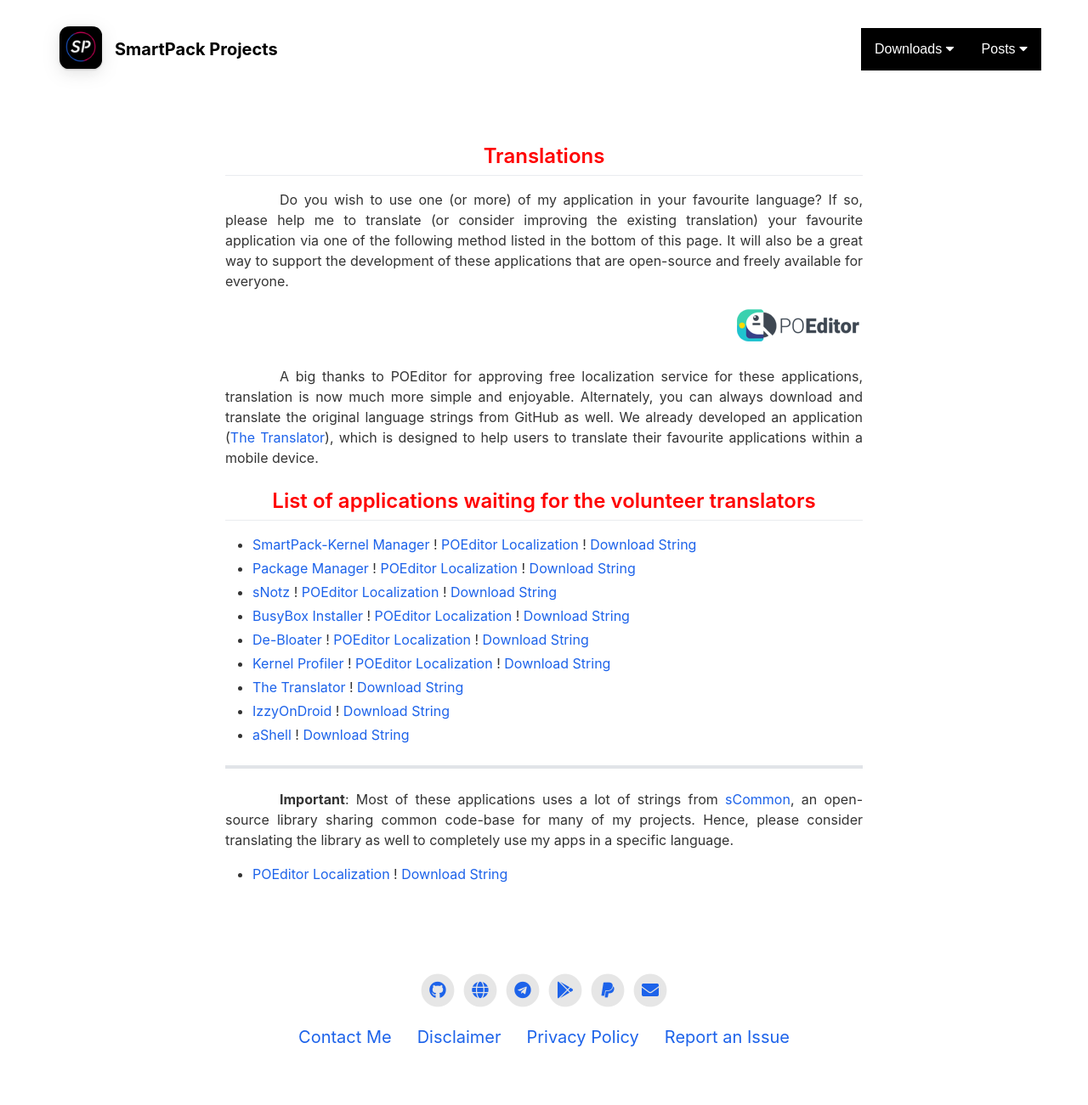
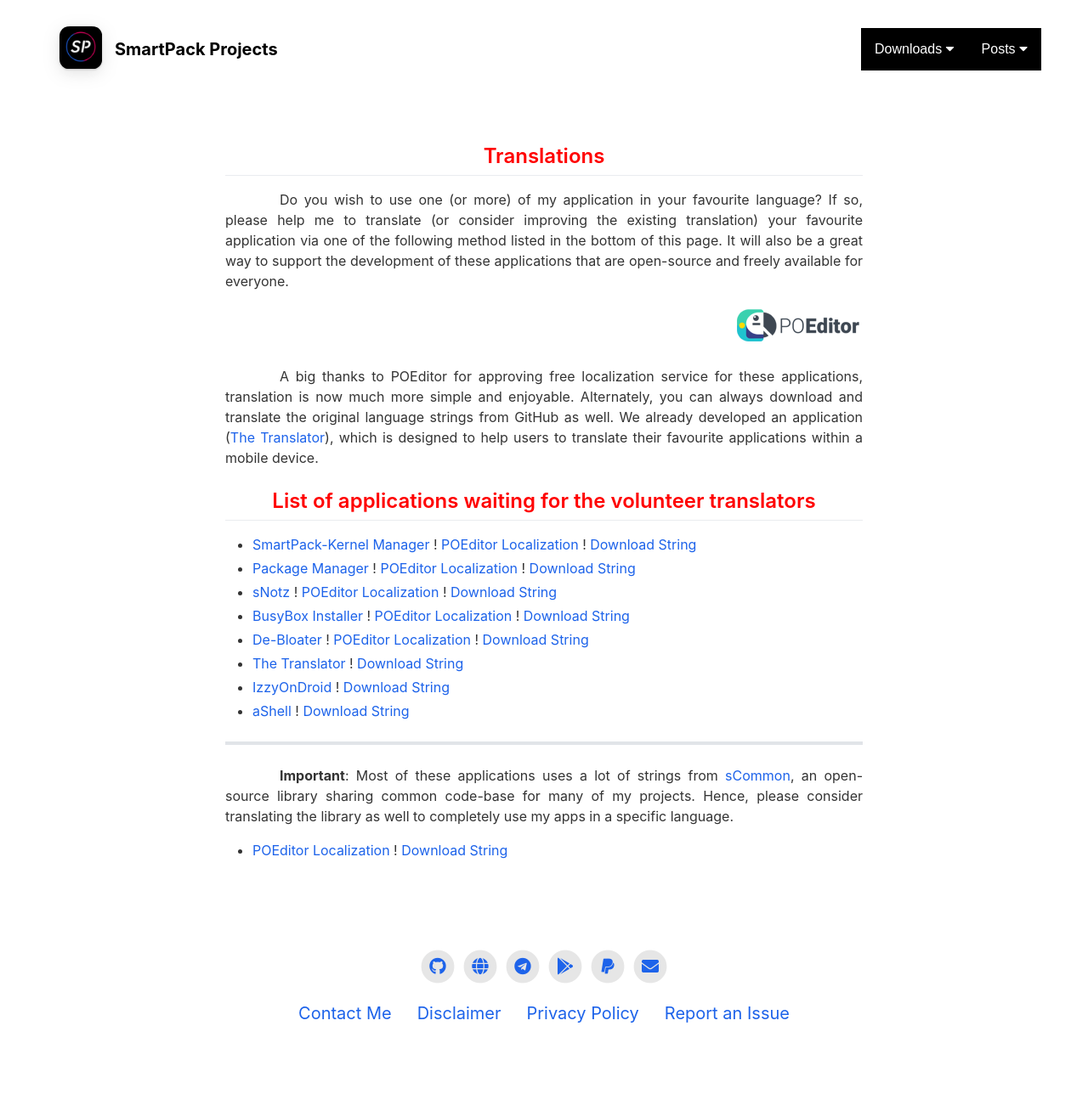
Before and after one commit to SmartPack/SmartPack.github.io, a Jekyll site: the page built from _pages/trans.md, in a window 1280 px wide. Shown: the whole page at 85% size. Built offline with Jekyll 4.4.1, drawn with Linux system fonts in a browser that asks for light colours; nearby versions of some CDN libraries; after the commit the page ends 1273 px from its top, so only the background shows below that.

Commit message:
Kernel Profiler: Also removed from translations page
Signed-off-by: sunilpaulmathew <sunil.kde@gmail.com>

```diff
--- a/_pages/trans.md
+++ b/_pages/trans.md
@@ -22,7 +22,6 @@ permalink: /translations/
 * <a href="https://sunilpaulmathew.github.io/sNotz/" target="_blank">sNotz</a> ! <a href="https://poeditor.com/join/project?hash=LOg2GmFfbV" target="_blank">POEditor Localization</a> ! <a href="https://github.com/sunilpaulmathew/sNotz/blob/master/app/src/main/res/values/strings.xml" target="_blank">Download String</a>
 * <a href="{{ site.github.url }}/bbi/" target="_self">BusyBox Installer</a> ! <a href="https://poeditor.com/join/project?hash=JsnaHsMpUk" target="_blank">POEditor Localization</a> ! <a href="https://github.com/SmartPack/BusyBox-Installer/blob/master/app/src/main/res/values/strings.xml" target="_blank">Download String</a>
 * <a href="https://sunilpaulmathew.github.io/De-Bloater/" target="_blank">De-Bloater</a> ! <a href="https://poeditor.com/join/project?hash=BZS89Ev3WG" target="_blank">POEditor Localization</a> ! <a href="https://github.com/sunilpaulmathew/De-Bloater/blob/master/app/src/main/res/values/strings.xml" target="_blank">Download String</a>
-* <a href="{{ site.github.url }}/kp/" target="_self">Kernel Profiler</a> ! <a href="https://poeditor.com/join/project?hash=ft5P8rw6Wt" target="_blank">POEditor Localization</a> ! <a href="https://github.com/SmartPack/KernelProfiler/blob/master/app/src/main/res/values/strings.xml" target="_blank">Download String</a>
 * <a href="{{ site.github.url }}/translator/" target="_self">The Translator</a> ! <a href="https://github.com/sunilpaulmathew/Translator/blob/master/app/src/main/res/values/strings.xml" target="_blank">Download String</a>
 * <a href="{{ site.github.url }}/izzyondroid/" target="_self">IzzyOnDroid</a> ! <a href="https://gitlab.com/sunilpaulmathew/izzyondroid/-/blob/master/app/src/main/res/values/strings.xml" target="_blank">Download String</a>
 * <a href="{{ site.github.url }}/ashell/" target="_self">aShell</a> ! <a href="https://gitlab.com/sunilpaulmathew/ashell/-/blob/master/app/src/main/res/values/strings.xml" target="_blank">Download String</a>
```
